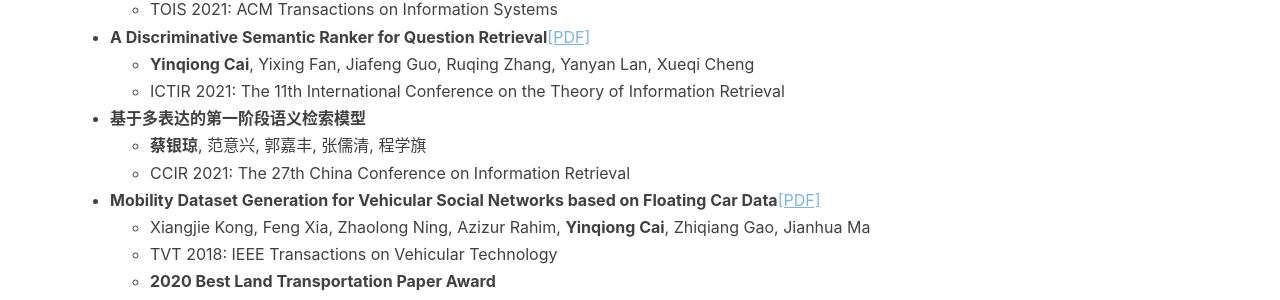
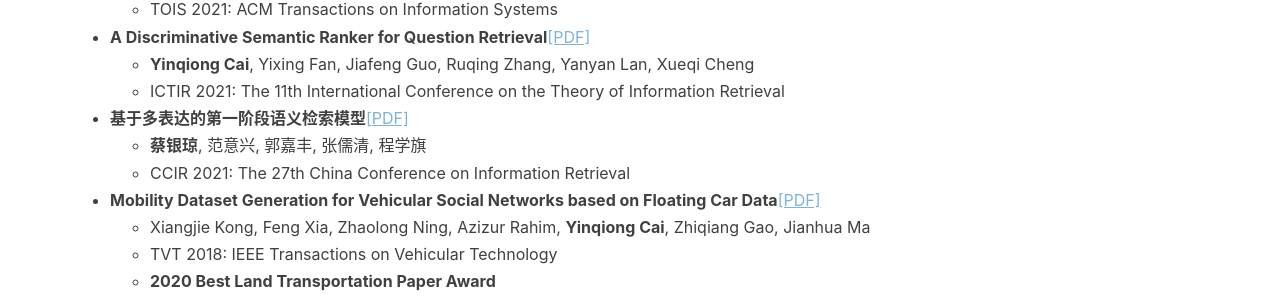
Before and after one commit to caiyinqiong/caiyinqiong.github.io, a Jekyll site: the page built from resume.html, in a window 1280 px wide. Shown: the part 1367-1667 px from the top of the page. Built offline with Jekyll 4.4.1, drawn with Linux system fonts in a browser that asks for light colours; nearby versions of some CDN libraries; comment, search, counter and statistics services are not loaded.

Commit message:
Update resume.html

```diff
--- a/resume.html
+++ b/resume.html
@@ -94,7 +94,7 @@
         <li><strong>Yinqiong Cai</strong>, Yixing Fan, Jiafeng Guo, Ruqing Zhang, Yanyan Lan, Xueqi Cheng</li>
         <li>ICTIR 2021: The 11th International Conference on the Theory of Information Retrieval</li>
     </ul>
-  <li><strong>基于多表达的第一阶段语义检索模型</strong></li>
+  <li><strong>基于多表达的第一阶段语义检索模型</strong><a href="https://web02.cnki.net/kmobile/Journal/detail/GOJJ/JSGG20211112009" style="color:#7FB3D5;text-decoration:underline">[PDF]</a></li>
     <ul>
         <li><strong>蔡银琼</strong>, 范意兴, 郭嘉丰, 张儒清, 程学旗</li>
         <li>CCIR 2021: The 27th China Conference on Information Retrieval</li>
```
